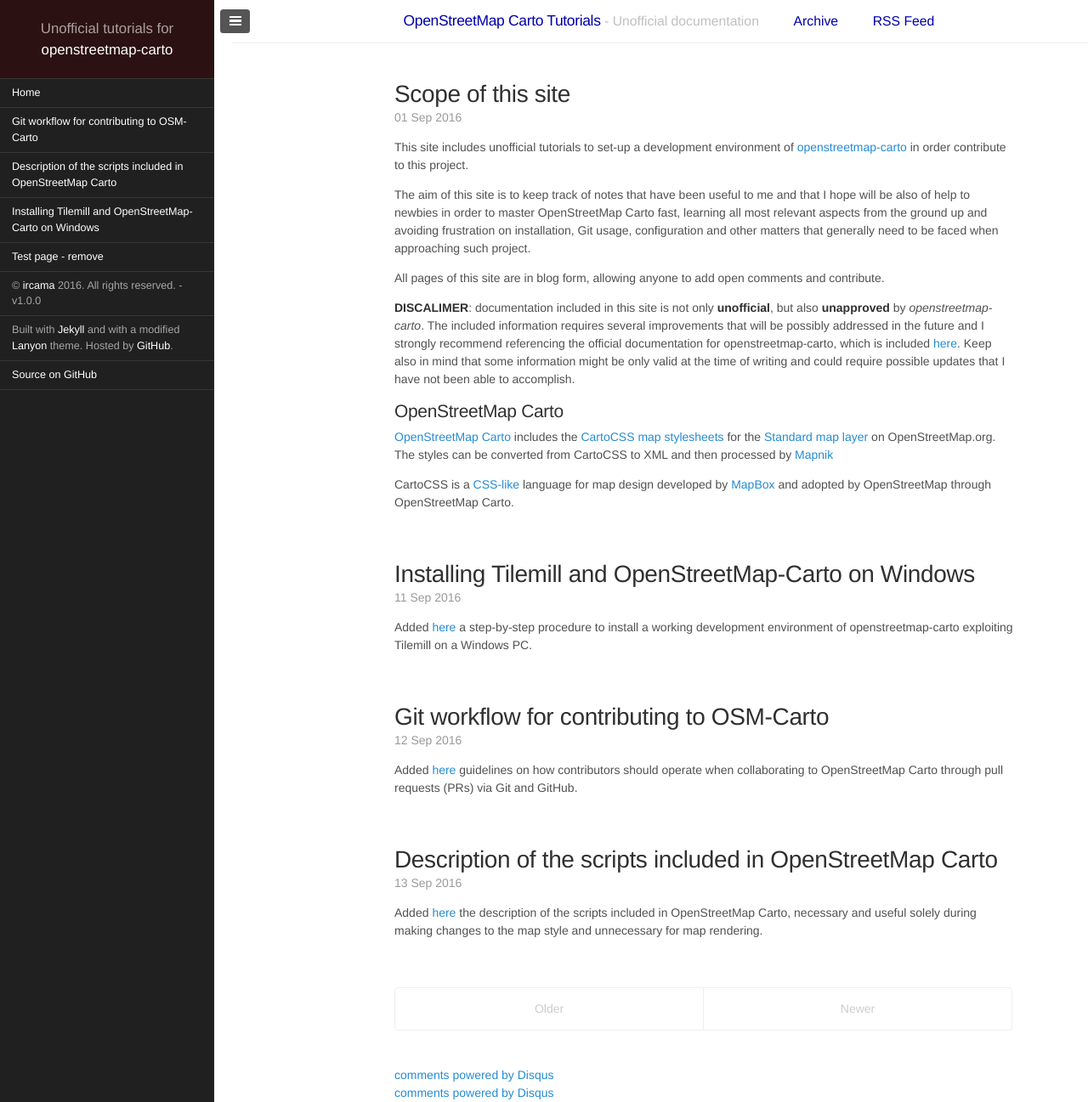
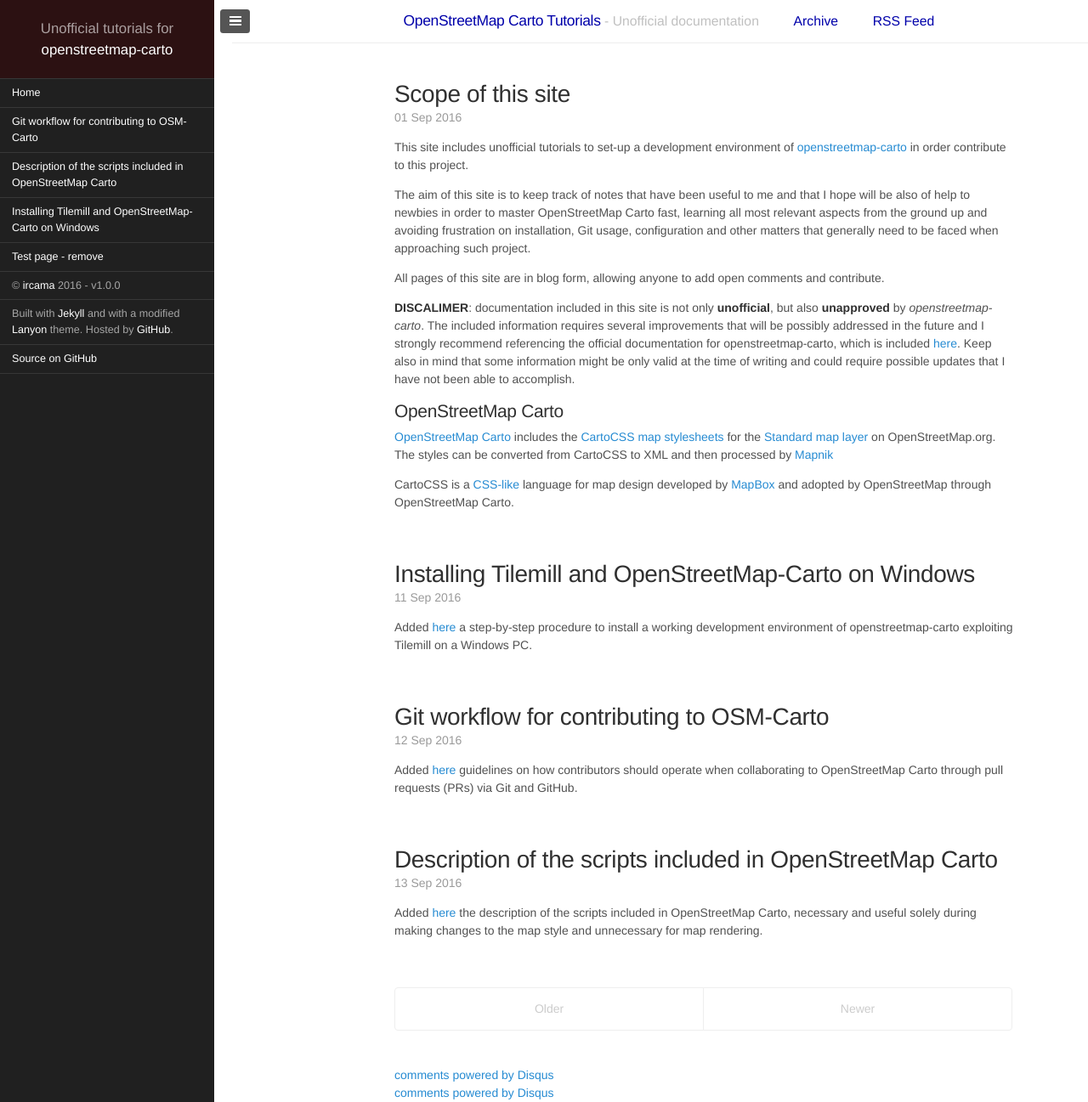
Before and after one commit to Ircama/osm-carto-tutorials, a Jekyll site: the page built from index.html, in a window 1280 px wide and 1297 px high. Shown: the whole window at 85% size. Built offline with Jekyll 4.4.1, drawn with Linux system fonts in a browser that asks for light colours; the list of posts is cut into pages by our own code; comment, search, counter and statistics services are not loaded.

Commit message:
Update sidebar.html

```diff
--- a/_includes/sidebar.html
+++ b/_includes/sidebar.html
@@ -31,7 +31,7 @@
       {% endif %}
     {% endfor %}
 
-    <span class="sidebar-nav-item">&copy; <a href="https://github.com/ircama" target="_blank">ircama</a> {{ site.time | date: '%Y' }}. All rights reserved. - v{{ site.version }}</span>
+    <span class="sidebar-nav-item">&copy; <a href="https://github.com/ircama" target="_blank">ircama</a> {{ site.time | date: '%Y' }} - v{{ site.version }}</span>
     <span class="sidebar-nav-item">Built with <a href="http://jekyllrb.com/" target="_blank">Jekyll</a> and with a modified <a href="http://lanyon.getpoole.com/" target="_blank">Lanyon</a> theme. Hosted by <a href="https://github.com" target="_blank">GitHub</a>.</span>
     <span class="sidebar-nav-item"><a href="https://github.com/ircama/osm-carto-tutorials/tree/gh-pages" target="_blank">Source on GitHub</a></span>
   </nav>
```
